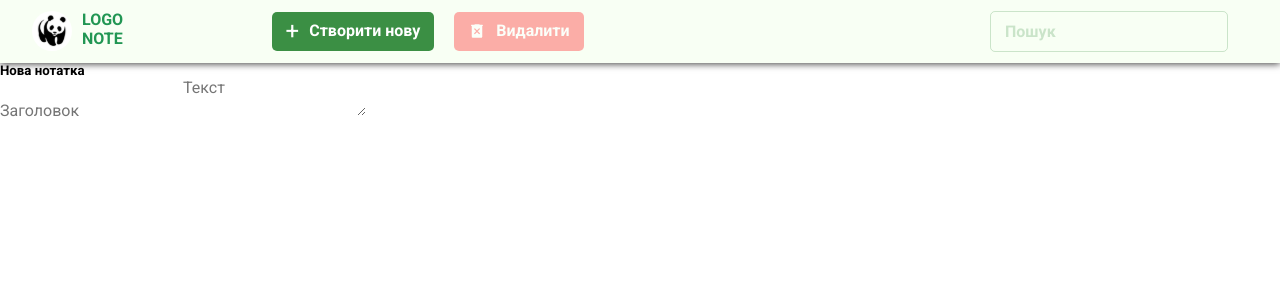
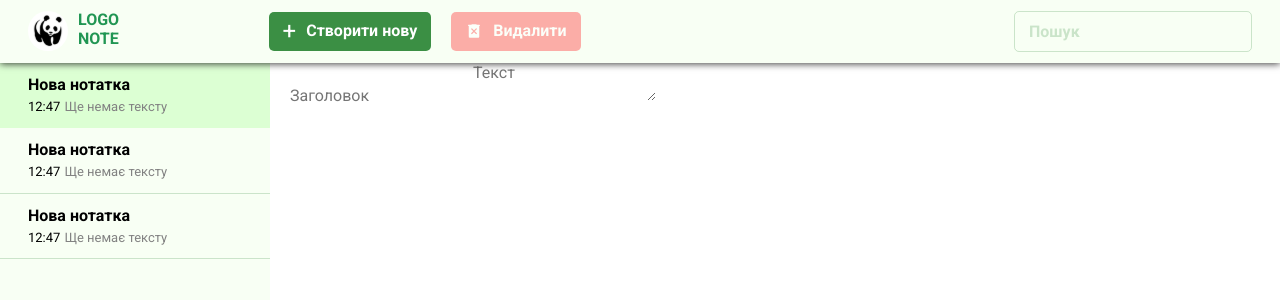
Before and after one commit to Dreyclin/softwars_test, a React (Create React App) app: page / in a window 1280 px wide. Shown: the top 300 px of the page. Built offline with nearby package versions, Linux system fonts and the light colour scheme.

Commit message:
Styled: aside section

```diff
--- a/public/styles.css
+++ b/public/styles.css
@@ -17,10 +17,19 @@ body {
 }
 
 .container {
-    max-width: 95%;
-    margin: 0 auto;
+    padding-left: 1.75rem;
+    padding-right: 1.75rem;
 }
 
-.inactive {
+.inactive-btn {
     opacity: 0.5;
 }
+
+.active-item {
+    background-color: #DCFFD3;
+}
+
+.aside-main-flex {
+    display: flex;
+    gap: 1.25rem;
+}
--- a/src/App.tsx
+++ b/src/App.tsx
@@ -6,8 +6,10 @@ function App() {
   return (
     <div className="">
       <Header />
-      <Aside />
-      <Main />
+      <div className="aside-main-flex">
+        <Aside />
+        <Main />
+      </div>
     </div>
 
   );
--- /dev/null
+++ b/src/components/Aside/Aside.css
@@ -0,0 +1,39 @@
+aside {
+    width: 16.875rem;
+    height: 100vh;
+    background-color: #F8FFF4;
+    z-index: 0;
+    position: relative;
+}
+
+.todo-item {
+    display: flex;
+    flex-direction: column;
+    gap: 0.31rem;
+    padding: 0.8125rem 1.75rem;
+}
+
+.todo-item-description {
+    display: flex;
+    gap: 0.25rem;
+    white-space: nowrap;
+    overflow: hidden;
+    width: 100%;
+}
+
+.todo-item-text {
+    white-space: nowrap;
+    overflow: hidden;
+    text-overflow: ellipsis;
+    flex-grow: 1;
+    color: #828282;
+}
+
+.todo-item:not(.active-item) {
+    border-bottom: 1px solid #3B8F443D;
+}
+
+.todo-item:not(.active-item):hover {
+    cursor: pointer;
+    background-color: #3B8F443D;
+}
--- a/src/components/Aside/Aside.tsx
+++ b/src/components/Aside/Aside.tsx
@@ -1,15 +1,30 @@
 import React from "react";
+import './Aside.css'
 
 const Aside: React.FC = () => {
     return (
         <aside>
-            <div className="todo-item">
-                <h5 className="todo-item-title">Нова нотатка</h5>
-                <p className="todo-item-description">
-                    <span className="todo-item-date"></span>
-                    <span className="todo-item-text"></span>
-                </p>
-            </div>
+                <div className="todo-item active-item">
+                    <h5 className="todo-item-title main-text">Нова нотатка</h5>
+                    <p className="todo-item-description secondary-text">
+                        <span className="todo-item-date">12:47</span>
+                        <span className="todo-item-text">Ще немає тексту</span>
+                    </p>
+                </div>
+                <div className="todo-item">
+                    <h5 className="todo-item-title main-text">Нова нотатка</h5>
+                    <p className="todo-item-description secondary-text">
+                        <span className="todo-item-date">12:47</span>
+                        <span className="todo-item-text">Ще немає тексту</span>
+                    </p>
+                </div>
+                <div className="todo-item">
+                    <h5 className="todo-item-title main-text">Нова нотатка</h5>
+                    <p className="todo-item-description secondary-text">
+                        <span className="todo-item-date">12:47</span>
+                        <span className="todo-item-text">Ще немає тексту</span>
+                    </p>
+                </div>
         </aside>
     )
 }
--- a/src/components/Header/Header.css
+++ b/src/components/Header/Header.css
@@ -2,6 +2,8 @@ header {
     background-color: #F8FFF4;
     padding: 0.68rem 0;
     box-shadow: 0px 1px 7px 0px rgba(0,0,0,0.75);
+    z-index: 1000;
+    position: relative;
 }
 
 .logo-container {
@@ -26,7 +28,7 @@ header .container {
 }
 
 .btns-filter-container {
-    padding: 0 1.25rem;
+    padding-left: 1.25rem;
     width: 100%;
     display: flex;
     align-items: center;
@@ -59,7 +61,7 @@ header .container {
     background-color: #ff5d5d;
 }
 
-.delete-btn:hover:not(.inactive) {
+.delete-btn:hover:not(.inactive-btn) {
     background-color: #c24545;
 }
 
--- a/src/components/Header/Header.tsx
+++ b/src/components/Header/Header.tsx
@@ -19,7 +19,7 @@ const Header: React.FC = () => {
                             <span className="big-plus">+</span>
                             <span>Створити нову</span>
                         </button>
-                        <button className="btn delete-btn main-text inactive">
+                        <button className="btn delete-btn main-text inactive-btn">
                             <img src="../images/delete_logo.png" alt="" />
                             <span>Видалити</span>
                         </button>
```
